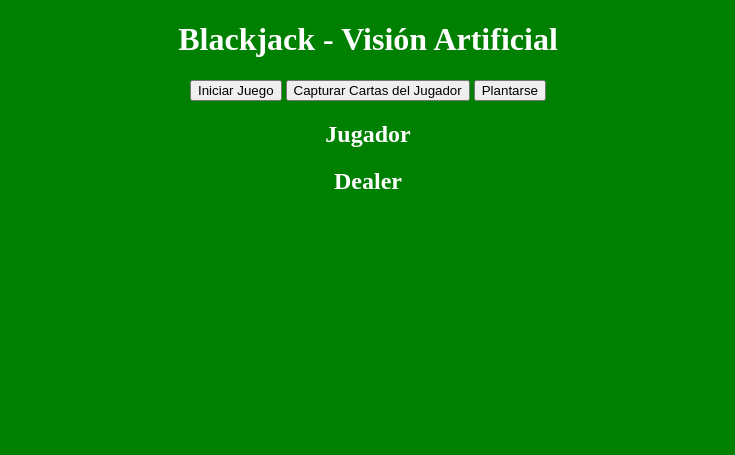
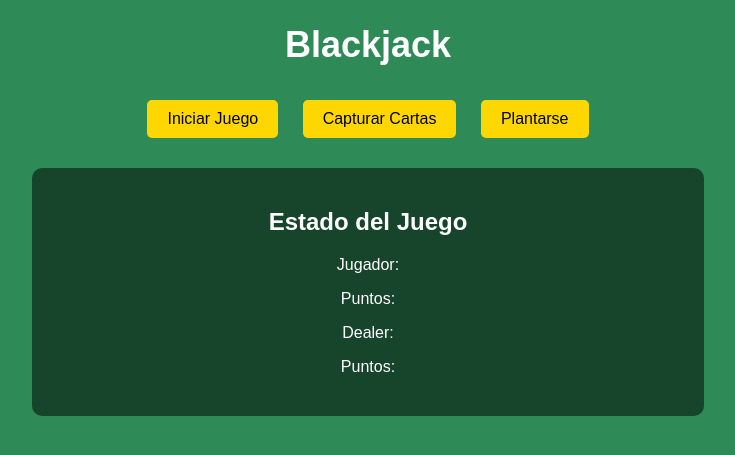
Before and after one commit to vicmmoraM/BlackJackProject, a Flask app: page / in a window 1280 px wide. Shown: the top 455 px of the page, without its empty margins (272-1007 px from the left). Run offline with Flask 3, Linux system fonts and the light colour scheme.

Commit message:
Cambio en la interfaz

```diff
--- a/BlackJack/app.py
+++ b/BlackJack/app.py
@@ -36,14 +36,10 @@ def capturar_cartas():
 
 @app.route('/plantarse', methods=['POST'])
 def plantarse():
-    """El jugador decide plantarse, el dealer juega automáticamente."""
-    turno_dealer()
-    return jsonify({
-        'dealer': {
-            'cartas': dealer.mostrar_mano().split(', '),
-            'puntos': dealer.calcular_puntaje()
-        }
-    })
+    """El jugador decide plantarse, el dealer juega automáticamente y se muestra el resultado."""
+    respuesta = turno_dealer()
+    datos = respuesta.json  # Extraer datos del JSON
+    return jsonify(datos)
 
 
 if __name__ == '__main__':
--- a/BlackJack/blackjack_logic.py
+++ b/BlackJack/blackjack_logic.py
@@ -71,7 +71,7 @@ def turno_dealer():
     global mazo, dealer
 
     while True:
-        accion_dealer = dealer_ai.decidir_accion(dealer.calcular_puntaje(), jugador.calcular_puntaje())
+        accion_dealer = dealer_ai.decidir_accion(dealer.mano, jugador.calcular_puntaje())
         if accion_dealer == "tomar carta":
             nueva_carta = mazo.repartir_carta()  # 🔥 Dealer toma solo 1 carta
             if nueva_carta:
@@ -97,4 +97,5 @@ def turno_dealer():
             'cartas': dealer.mostrar_mano().split(', '),
             'puntos': dealer.calcular_puntaje()
         }
+
     })
--- a/BlackJack/configuracion.py
+++ b/BlackJack/configuracion.py
@@ -1,6 +1,6 @@
 # 📌 Configuración de la cámara
 from ultralytics import YOLO
 use_droidcam = True
-video_url = "http://192.168.1.25:4747/video"
+video_url = "http://192.168.100.6:4747/video"
 umbral_confianza = 0.5
-model = YOLO("BlackJack/yolov8s_playing_cards.pt")
+model = YOLO("yolov8s_playing_cards.pt")
--- a/BlackJack/detectar_cartas.py
+++ b/BlackJack/detectar_cartas.py
@@ -1,7 +1,7 @@
 from ultralytics import YOLO
 
 # 📌 Cargar modelo YOLOv8
-model = YOLO("BlackJack/yolov8s_playing_cards.pt")
+model = YOLO("yolov8s_playing_cards.pt")
 
 # 📌 Mapeo de nombres de detección a valores de cartas
 card_map = {
--- a/BlackJack/templates/index.html
+++ b/BlackJack/templates/index.html
@@ -3,52 +3,90 @@
 <head>
     <meta charset="UTF-8">
     <meta name="viewport" content="width=device-width, initial-scale=1.0">
-    <title>Blackjack - Visión Artificial</title>
-    <script src="https://code.jquery.com/jquery-3.6.0.min.js"></script>
+    <title>Blackjack</title>
+    <style>
+        body {
+            font-family: Arial, sans-serif;
+            text-align: center;
+            background-color: #2E8B57;
+            color: white;
+        }
+        h1 {
+            font-size: 36px;
+        }
+        button {
+            background-color: #FFD700;
+            border: none;
+            padding: 10px 20px;
+            font-size: 16px;
+            cursor: pointer;
+            margin: 10px;
+            border-radius: 5px;
+        }
+        button:hover {
+            background-color: #FFA500;
+        }
+        .game-info {
+            background-color: rgba(0, 0, 0, 0.5);
+            padding: 20px;
+            margin: 20px auto;
+            width: 50%;
+            border-radius: 10px;
+        }
+        #resultado {
+            font-size: 24px;
+            font-weight: bold;
+            margin-top: 20px;
+            color: yellow;
+        }
+    </style>
+    <script>
+        function iniciarJuego() {
+            fetch('/iniciar', { method: 'POST' })
+            .then(response => response.json())
+            .then(data => {
+                document.getElementById("dealerCartas").innerText = "Dealer: " + data.dealer.cartas.join(', ');
+                document.getElementById("dealerPuntos").innerText = "Puntos: " + data.dealer.puntos;
+                document.getElementById("resultado").innerText = "";  // Resetear resultado
+            });
+        }
+
+        function capturarCartas() {
+            fetch('/capturar_cartas', { method: 'POST' })
+            .then(response => response.json())
+            .then(data => {
+                document.getElementById("jugadorCartas").innerText = "Jugador: " + data.jugador.cartas.join(', ');
+                document.getElementById("jugadorPuntos").innerText = "Puntos: " + data.jugador.puntos;
+            });
+        }
+
+        function plantarse() {
+            fetch('/plantarse', { method: 'POST' })
+            .then(response => response.json())
+            .then(data => {
+                document.getElementById("dealerCartas").innerText = "Dealer: " + data.dealer.cartas.join(', ');
+                document.getElementById("dealerPuntos").innerText = "Puntos: " + data.dealer.puntos;
+                document.getElementById("resultado").innerText = data.resultado;  // 🔥 Mostrar resultado
+            })
+            .catch(error => console.error('Error:', error));
+        }
+    </script>
 </head>
-<body style="background-color: green; color: white; text-align: center;">
-    <h1>Blackjack - Visión Artificial</h1>
+<body>
+    <h1>Blackjack</h1>
+    <button onclick="iniciarJuego()">Iniciar Juego</button>
+    <button onclick="capturarCartas()">Capturar Cartas</button>
+    <button onclick="plantarse()">Plantarse</button>
 
-    <button id="iniciar-btn">Iniciar Juego</button>
-    <button id="capturar-cartas-btn">Capturar Cartas del Jugador</button>
-    <button id="plantarse-btn">Plantarse</button> <!-- 🔥 Nuevo botón -->
+    <div class="game-info">
+        <h2>Estado del Juego</h2>
+        <p id="jugadorCartas">Jugador: </p>
+        <p id="jugadorPuntos">Puntos: </p>
+        <p id="dealerCartas">Dealer: </p>
+        <p id="dealerPuntos">Puntos: </p>
 
-    <h2>Jugador</h2>
-    <div id="jugador-cartas"></div>
-    <div id="jugador-puntos"></div>
-
-    <h2>Dealer</h2>
-    <div id="dealer-cartas"></div>
-    <div id="dealer-puntos"></div>
-
-    <script>
-        $(document).ready(function() {
-            $("#iniciar-btn").click(function() {
-                $.post("/iniciar", function(data) {
-                    $("#dealer-cartas").text(data.dealer.cartas.join(", "));
-                    $("#dealer-puntos").text("Puntos: " + data.dealer.puntos);
-                });
-            });
-
-            $("#capturar-cartas-btn").click(function() {
-                $.post("/capturar_cartas", function(data) {
-                    $("#jugador-cartas").text(data.jugador.cartas.join(", "));
-                    $("#jugador-puntos").text("Puntos: " + data.jugador.puntos);
-
-                    if (data.jugador.mensaje) {
-                        alert(data.jugador.mensaje);
-                    }
-                });
-            });
-
-            $("#plantarse-btn").click(function() {
-                $.post("/plantarse", function(data) {
-                    $("#dealer-cartas").text(data.dealer.cartas.join(", "));
-                    $("#dealer-puntos").text("Puntos: " + data.dealer.puntos);
-                });
-            });
-        });
-    </script>
-
+        <!-- 🔥 Aquí se muestra el resultado -->
+        <h2 id="resultado"></h2>
+    </div>
 </body>
 </html>
```
Also changed, not shown: BlackJack/dealer_ai.py (line endings or trailing spaces).
